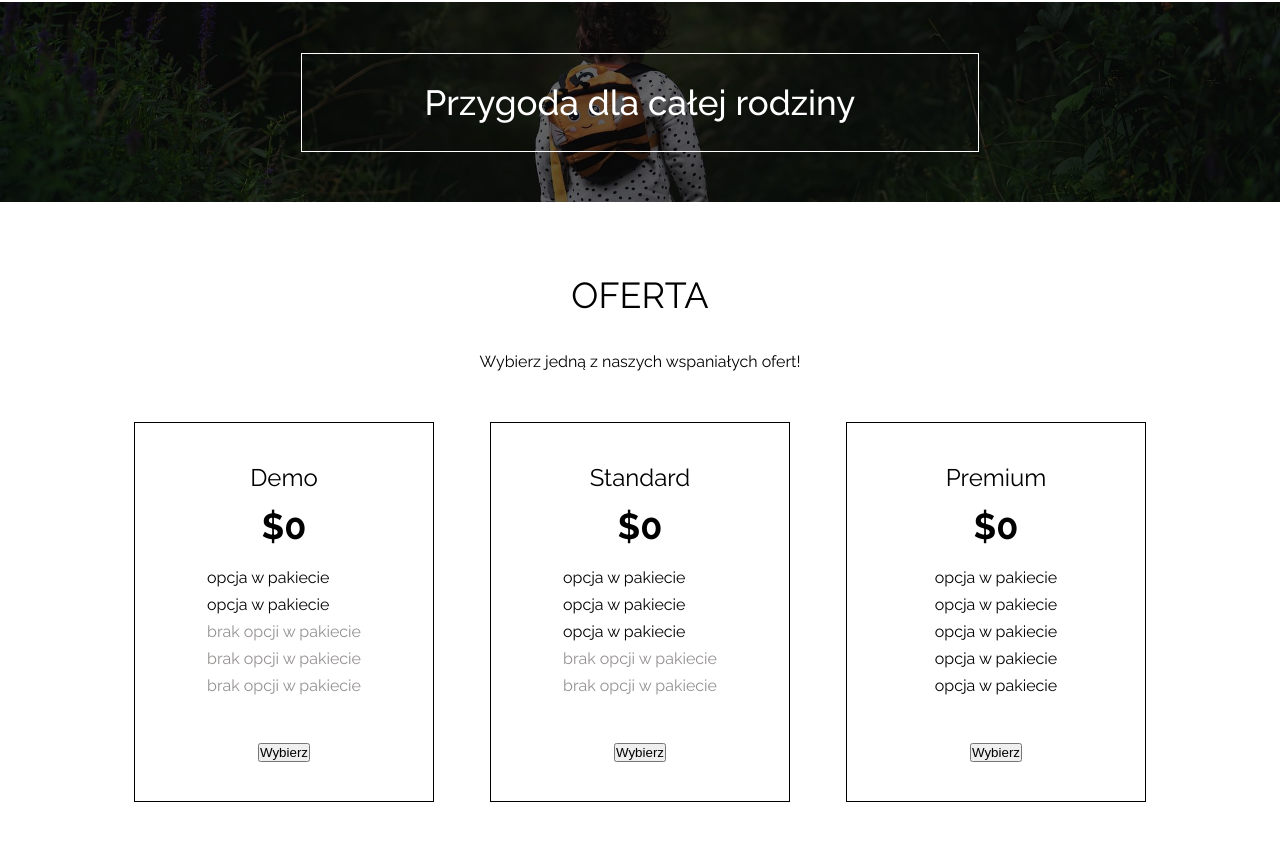
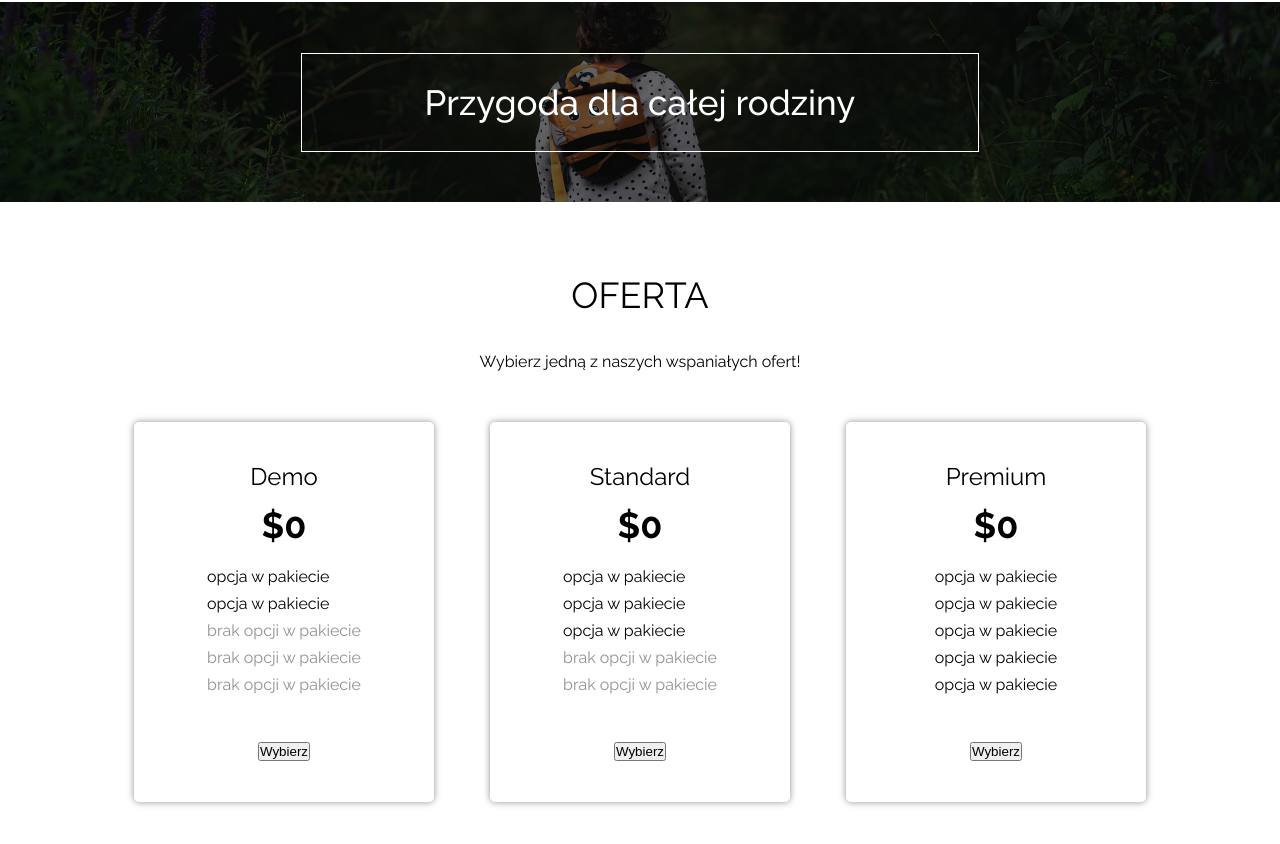
Before and after one commit to belie369/forest, a website: page index.html in a window 1280 px wide. Shown: the part 1016-1860 px from the top of the page. Drawn offline with Linux system fonts and the light colour scheme.

Commit message:
Added box-shadow and border-radius for card in offer section

```diff
--- a/src/sass/_colors.scss
+++ b/src/sass/_colors.scss
@@ -7,3 +7,4 @@ $hero-shadow: rgba(0, 0, 0, 0.6);
 $header-text-color: #fff;
 $adventure-text: #fff;
 $list-text: #949090;
+$box-shadow: #949090;
--- a/src/sass/_medium.scss
+++ b/src/sass/_medium.scss
@@ -26,7 +26,6 @@
 		&__card {
 			min-width: 200px;
 			min-height: 380px;
-			border: 1px solid black;
 		}
 	}
 }
--- a/src/sass/_small.scss
+++ b/src/sass/_small.scss
@@ -236,7 +236,8 @@ a {
 	&__card {
 		width: 300px;
 		min-height: 380px;
-		border: 1px solid black;
+		box-shadow: 0 0 7px c.$box-shadow;
+		border-radius: 5px;
 
 		&-details {
 			display: flex;
```
Also changed, not shown: dist/css/main.min.css.
